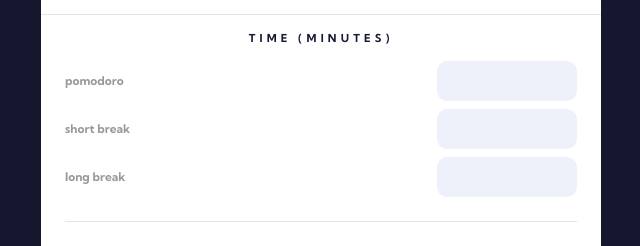
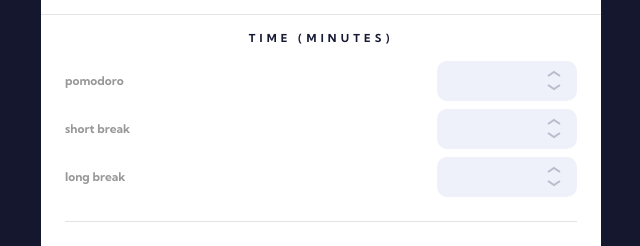
Before and after one commit to g-akca/pomodoro-app, a React (Vite) app: page / in a window 1280 px wide. Both pictures are taken after a click on the button 640 px from the left and 605 px from the top of the page. Shown: the part 180-426 px from the top of the page, without its empty margins (319-959 px from the left). Built offline with nearby package versions, Linux system fonts and the light colour scheme.

Commit message:
Add up and down spinner buttons to number inputs

```diff
--- a/src/components/Settings.jsx
+++ b/src/components/Settings.jsx
@@ -2,6 +2,8 @@ import { FontAwesomeIcon } from '@fortawesome/react-fontawesome';
 import { faCheck } from '@fortawesome/free-solid-svg-icons';
 
 import closeIcon from "/assets/icon-close.svg";
+import upIcon from "/assets/icon-arrow-up.svg";
+import downIcon from "/assets/icon-arrow-down.svg";
 
 function Settings({ closeSettings }) {
   return (
@@ -22,19 +24,55 @@ function Settings({ closeSettings }) {
             <div className="flex justify-between items-center">
               <label htmlFor="pomodoro" className="opacity-40 lowercase font-bold">Pomodoro</label>
 
-              <input type="number" className="w-35 h-10 px-4 bg-blue-50 rounded-[10px] text-[13px] leading-base tracking-[3px] font-bold" />
+              <div className="relative w-35">
+                <input type="number" id="pomodoro" className="w-full h-10 pl-4 pr-8 bg-blue-50 rounded-[10px] text-[13px] leading-base tracking-[3px] font-bold" />
+
+                <div className="absolute right-4 top-[9.5px] bottom-[9.5px] flex flex-col justify-between">
+                  <button type="button">
+                    <img src={upIcon} alt="Up icon" />
+                  </button>
+
+                  <button type="button">
+                    <img src={downIcon} alt="Down icon" />
+                  </button>
+                </div>
+              </div>
             </div>
 
             <div className="flex justify-between items-center">
-              <label htmlFor="pomodoro" className="opacity-40 lowercase font-bold">Short break</label>
+              <label htmlFor="short" className="opacity-40 lowercase font-bold">Short break</label>
 
-              <input type="number" className="w-35 h-10 px-4 bg-blue-50 rounded-[10px] text-[13px] leading-base tracking-[3px] font-bold" />
+              <div className="relative w-35">
+                <input type="number" id="short" className="w-full h-10 pl-4 pr-8 bg-blue-50 rounded-[10px] text-[13px] leading-base tracking-[3px] font-bold" />
+
+                <div className="absolute right-4 top-[9.5px] bottom-[9.5px] flex flex-col justify-between">
+                  <button type="button">
+                    <img src={upIcon} alt="Up icon" />
+                  </button>
+
+                  <button type="button">
+                    <img src={downIcon} alt="Down icon" />
+                  </button>
+                </div>
+              </div>
             </div>
 
             <div className="flex justify-between items-center">
-              <label htmlFor="pomodoro" className="opacity-40 lowercase font-bold">Long break</label>
+              <label htmlFor="long" className="opacity-40 lowercase font-bold">Long break</label>
 
-              <input type="number" className="w-35 h-10 px-4 bg-blue-50 rounded-[10px] text-[13px] leading-base tracking-[3px] font-bold" />
+              <div className="relative w-35">
+                <input type="number" id="long" className="w-full h-10 pl-4 pr-8 bg-blue-50 rounded-[10px] text-[13px] leading-base tracking-[3px] font-bold" />
+
+                <div className="absolute right-4 top-[9.5px] bottom-[9.5px] flex flex-col justify-between">
+                  <button type="button">
+                    <img src={upIcon} alt="Up icon" />
+                  </button>
+
+                  <button type="button">
+                    <img src={downIcon} alt="Down icon" />
+                  </button>
+                </div>
+              </div>
             </div>
           </div>
         </div>
--- a/src/index.css
+++ b/src/index.css
@@ -29,3 +29,14 @@
 :root {
   font-family: "Kumbh Sans", sans-serif;
 }
+
+input[type="number"]::-webkit-outer-spin-button,
+input[type="number"]::-webkit-inner-spin-button {
+  -webkit-appearance: none;
+  margin: 0;
+}
+
+input[type="number"] {
+  appearance: textfield;
+  -moz-appearance: textfield;
+}
```
